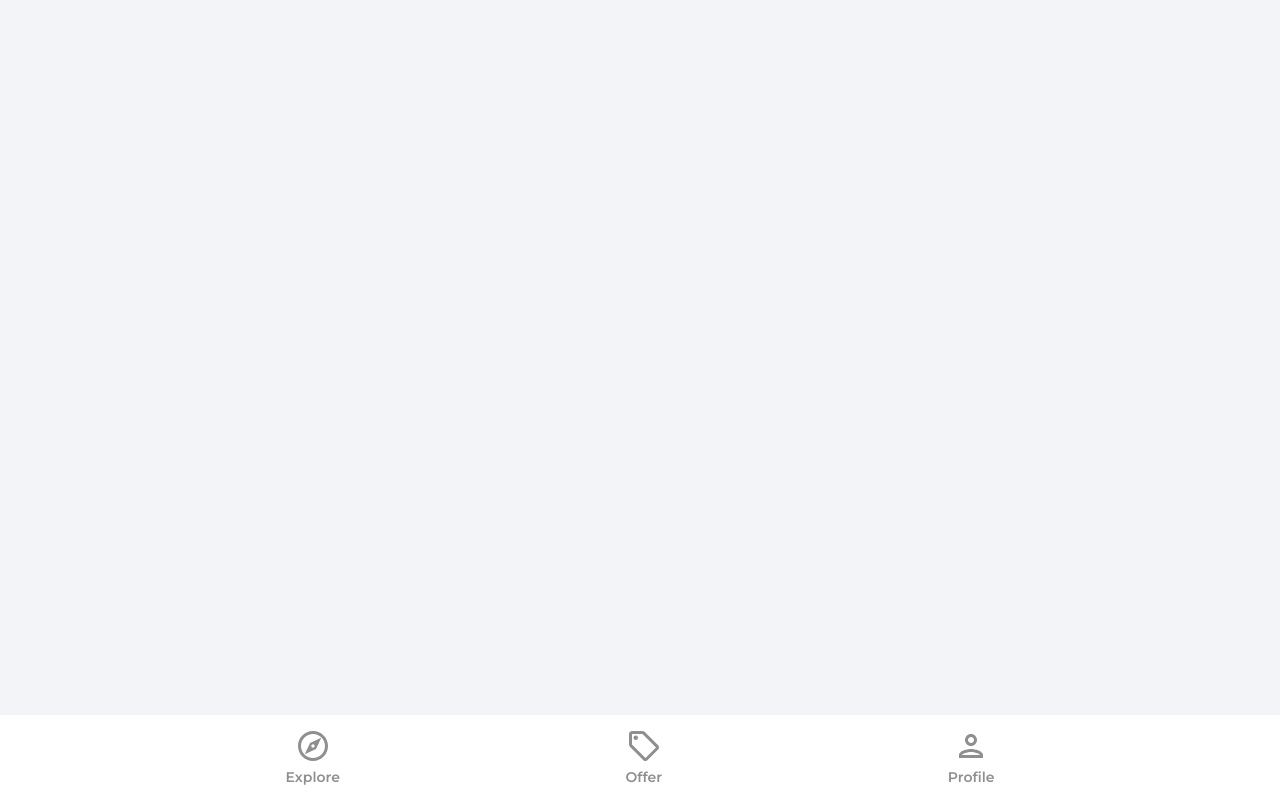
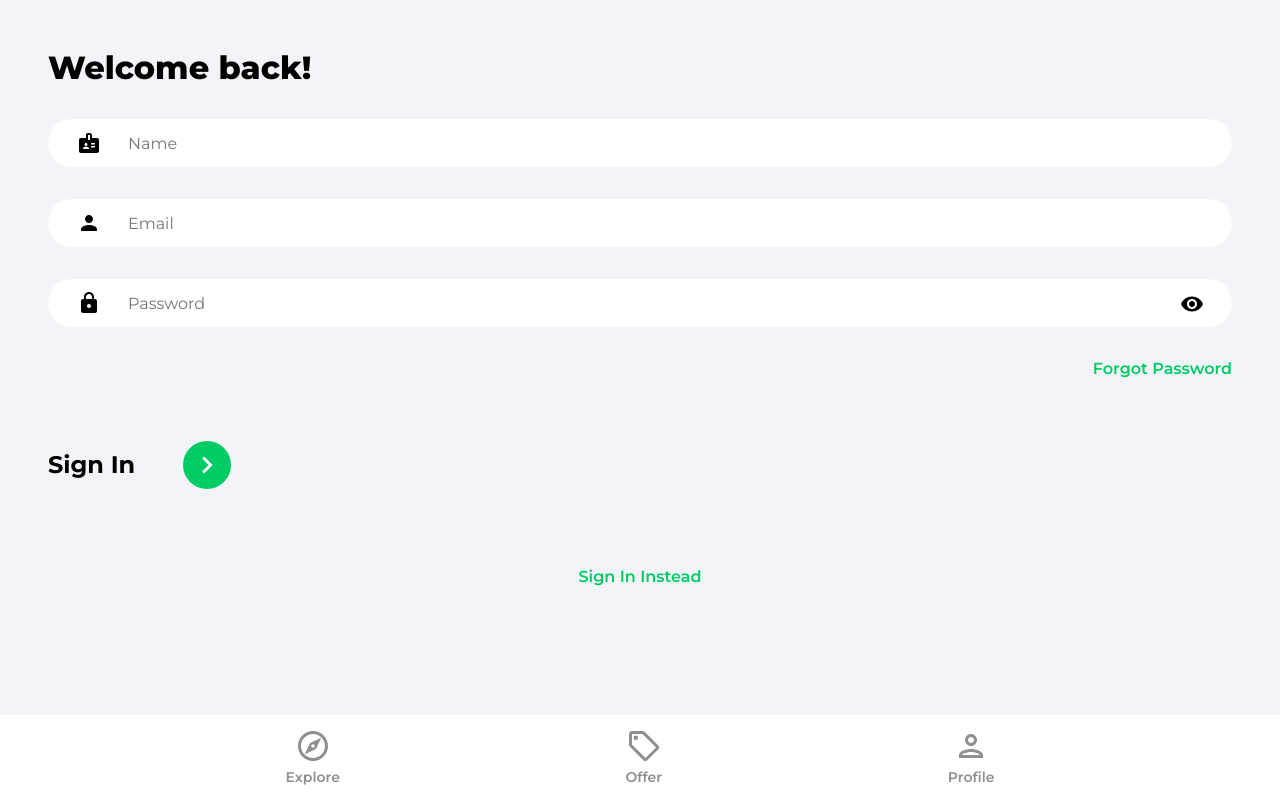
Before and after one commit to mabillama/house-marketplace, a React (Create React App) app: page /sign-up in a window 1280 px wide. Built offline with nearby package versions, Linux system fonts and the light colour scheme; no server answers.

Commit message:
Sign-in logic implemented alongside Firestore

```diff
--- a/src/App.js
+++ b/src/App.js
@@ -14,9 +14,9 @@
         <Routes>
           <Route path="/" element={<Explore />} />
           <Route path="/offers" element={<Offers />} />
-          <Route path="/profile" element={<SignIn />} />
+          <Route path="/profile" element={<Profile />} />
           <Route path="/sign-in" element={<SignIn />} />
-          <Route path="/sign-out" element={<SignUp />} />
+          <Route path="/sign-up" element={<SignUp />} />
           <Route path="/forgot-password" element={<ForgotPassword />} />
         </Routes>
         <Navbar />
--- a/src/pages/Profile.jsx
+++ b/src/pages/Profile.jsx
@@ -1,9 +1,14 @@
+import { useState, useEffect } from "react";
+import { getAuth } from "firebase/auth";
+
 function Profile() {
-  return (
-    <div>
-      <h1>Profile</h1>
-    </div>
-  );
+  const [user, setUser] = useState(null);
+
+  const auth = getAuth();
+  useEffect(() => {
+    setUser(auth.currentUser);
+  }, []);
+  return user ? <h1>{user.displayName}</h1> : "Not Logged In";
 }
 
 export default Profile;
--- a/src/pages/SignIn.jsx
+++ b/src/pages/SignIn.jsx
@@ -1,5 +1,6 @@
 import { useState } from "react";
 import { Link, useNavigate } from "react-router-dom";
+import { getAuth, signInWithEmailAndPassword } from "firebase/auth";
 import { ReactComponent as ArrowRightIcon } from "../assets/svg/keyboardArrowRightIcon.svg";
 import visibilityIcon from "../assets/svg/visibilityIcon.svg";
 
@@ -20,6 +21,27 @@
   const { email, password } = formData;
   const navigate = useNavigate();
 
+  const onSubmit = async (e) => {
+    e.preventDefault();
+
+    try {
+      const auth = getAuth();
+
+      console.log(auth);
+
+      const userCredential = await signInWithEmailAndPassword(
+        auth,
+        email,
+        password
+      );
+      if (userCredential.user) {
+        navigate("/");
+      }
+    } catch (error) {
+      console.log(error);
+    }
+  };
+
   return (
     <>
       <div className="pageContainer">
@@ -28,7 +50,7 @@
         </header>
 
         <main>
-          <form>
+          <form onSubmit={onSubmit}>
             <input
               type="email"
               className="emailInput"
--- a/src/pages/SignUp.jsx
+++ b/src/pages/SignUp.jsx
@@ -1,5 +1,12 @@
 import { useState } from "react";
 import { Link, useNavigate } from "react-router-dom";
+import {
+  getAuth,
+  createUserWithEmailAndPassword,
+  updateProfile,
+} from "firebase/auth";
+import { setDoc, doc, serverTimestamp } from "firebase/firestore";
+import { db } from "../firebase.config";
 import { ReactComponent as ArrowRightIcon } from "../assets/svg/keyboardArrowRightIcon.svg";
 import visibilityIcon from "../assets/svg/visibilityIcon.svg";
 
@@ -21,6 +28,31 @@
   const { name, email, password } = formData;
   const navigate = useNavigate();
 
+  const onSubmit = async (e) => {
+    e.preventDefault();
+
+    try {
+      const auth = getAuth();
+      const userCredential = await createUserWithEmailAndPassword(
+        auth,
+        email,
+        password
+      );
+      const user = userCredential.user;
+      updateProfile(auth.currentUser, {
+        displayName: name,
+      });
+
+      const formDataCopy = { ...formData };
+      delete formDataCopy.password;
+      formDataCopy.timestamp = serverTimestamp();
+
+      await setDoc(doc(db, "users", user.uid), formDataCopy);
+
+      navigate("/");
+    } catch (error) {}
+  };
+
   return (
     <>
       <div className="pageContainer">
@@ -29,7 +61,7 @@
         </header>
 
         <main>
-          <form>
+          <form onSubmit={onSubmit}>
             <input
               type="text"
               className="nameInput"
```
